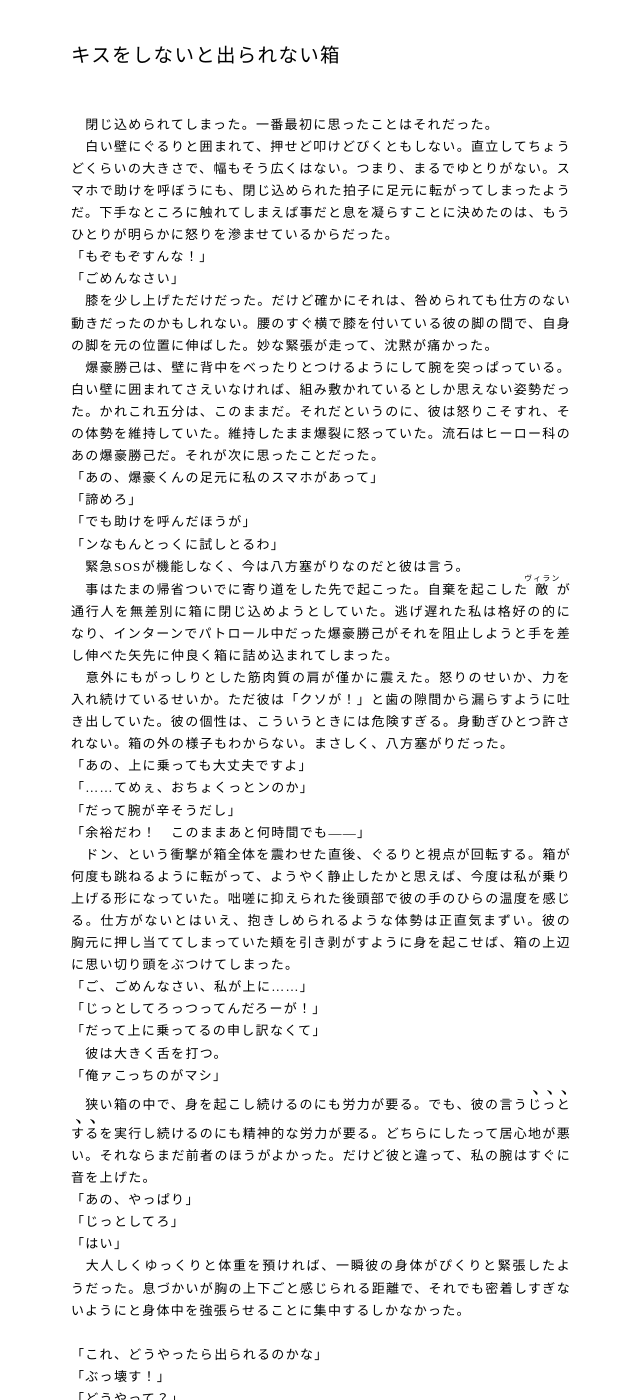
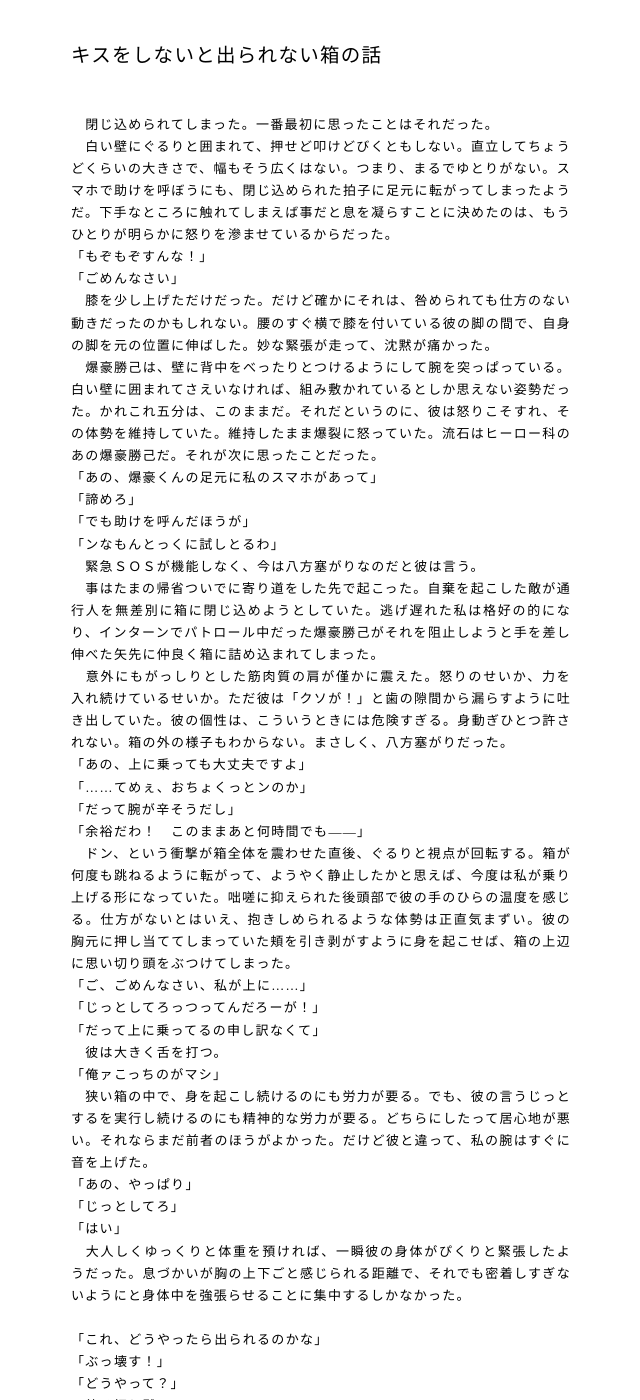
Before and after one commit to bisqhq/bisqhq.github.io, a Jekyll site: the page novel/novel37.html, which Jekyll copies as it is, in a window 1280 px wide and 1400 px high. Shown: the whole window, without its empty margins (319-959 px from the left). Built offline with Jekyll 4.4.1, drawn with Linux system fonts in a browser that asks for light colours; some web fonts are replaced; some of the changed text lies outside the part shown.

Commit message:
Update novel37.html

```diff
--- a/novel/novel37.html
+++ b/novel/novel37.html
@@ -2,7 +2,7 @@
 <html lang="ja">
 <head>
     <meta charset="UTF-8">
-    <title>キスをしないと出られない箱</title>
+    <title>キスをしないと出られない箱の話</title>
     <meta name="robots" content="noindex,nofollow">
     <meta name="viewport" content="width=device-width, initial-scale=1.0">
     <!-- ★ 1つ上の階層にある style.css を読み込むため ../ をつける -->
@@ -11,7 +11,7 @@
 <body>
 
 <article>
-<h2>キスをしないと出られない箱</h2>
+<h2>キスをしないと出られない箱の話</h2>
 
 <p><div id="novelContent" class="novel-text">
 　閉じ込められてしまった。一番最初に思ったことはそれだった。
@@ -24,20 +24,20 @@
 「諦めろ」
 「でも助けを呼んだほうが」
 「ンなもんとっくに試しとるわ」
-　緊急SOSが機能しなく、今は八方塞がりなのだと彼は言う。
-　事はたまの帰省ついでに寄り道をした先で起こった。自棄を起こした<ruby><rb>敵</rb><rp>（</rp><rt>ヴィラン</rt><rp>）</rp></ruby>が通行人を無差別に箱に閉じ込めようとしていた。逃げ遅れた私は格好の的になり、インターンでパトロール中だった爆豪勝己がそれを阻止しようと手を差し伸べた矢先に仲良く箱に詰め込まれてしまった。
+　緊急ＳＯＳが機能しなく、今は八方塞がりなのだと彼は言う。
+　事はたまの帰省ついでに寄り道をした先で起こった。自棄を起こした敵が通行人を無差別に箱に閉じ込めようとしていた。逃げ遅れた私は格好の的になり、インターンでパトロール中だった爆豪勝己がそれを阻止しようと手を差し伸べた矢先に仲良く箱に詰め込まれてしまった。
 　意外にもがっしりとした筋肉質の肩が僅かに震えた。怒りのせいか、力を入れ続けているせいか。ただ彼は「クソが！」と歯の隙間から漏らすように吐き出していた。彼の個性は、こういうときには危険すぎる。身動ぎひとつ許されない。箱の外の様子もわからない。まさしく、八方塞がりだった。
 「あの、上に乗っても大丈夫ですよ」
 「……てめぇ、おちょくっとンのか」
 「だって腕が辛そうだし」
-「余裕だわ！　このままあと何時間でも――」
+「余裕だわ！　このままあと何時間でも——」
 　ドン、という衝撃が箱全体を震わせた直後、ぐるりと視点が回転する。箱が何度も跳ねるように転がって、ようやく静止したかと思えば、今度は私が乗り上げる形になっていた。咄嗟に抑えられた後頭部で彼の手のひらの温度を感じる。仕方がないとはいえ、抱きしめられるような体勢は正直気まずい。彼の胸元に押し当ててしまっていた頬を引き剥がすように身を起こせば、箱の上辺に思い切り頭をぶつけてしまった。
 「ご、ごめんなさい、私が上に……」
 「じっとしてろっつってんだろーが！」
 「だって上に乗ってるの申し訳なくて」
 　彼は大きく舌を打つ。
 「俺ァこっちのがマシ」
-　狭い箱の中で、身を起こし続けるのにも労力が要る。でも、彼の言う<span class="kenten">じっとする</span>を実行し続けるのにも精神的な労力が要る。どちらにしたって居心地が悪い。それならまだ前者のほうがよかった。だけど彼と違って、私の腕はすぐに音を上げた。
+　狭い箱の中で、身を起こし続けるのにも労力が要る。でも、彼の言うじっとするを実行し続けるのにも精神的な労力が要る。どちらにしたって居心地が悪い。それならまだ前者のほうがよかった。だけど彼と違って、私の腕はすぐに音を上げた。
 「あの、やっぱり」
 「じっとしてろ」
 「はい」
@@ -52,7 +52,7 @@
 「かいほうじょうけん、こうしんぶのせっしょく」
 「……は？」
 「解放条件……口唇部の、接触！」
-「てめぇ、何言って――」
+「てめぇ、何言って——」
 　勢いよく起きあがるのと同時にまたも後頭部を激しく打ったが、そんなことに構ってはいられなかった。箱の隅に、確かに小さく書かれている文字。解放条件、口唇部の接触。何度読み直しても、唇同士で接触しろという意味以外には見えなかった。彼のスマホを奪うように借りてカメラで撮ったあと、眼前に差し出せば彼は目を丸くした。
 「解放条件、口唇部の……」
 　最後まで言わず、彼はうんざりとした顔で私を睨め付ける。
@@ -79,11 +79,12 @@
 「ええ？」
 　目が慣れて周囲を見渡せば、人通りのない路地裏だった。ぱたりと倒れた白い壁面が、さらさらと崩れて風に運ばれていく。彼はさっさと立ち上がり、不気味に拳を鳴らしている。
 「あと、忘れろ」
-　こちらを見もせず、彼はのたまった。呆気ない終わりに、疲れがどっと押し寄せてくる。
+　こちらを見もせず、彼はのたまった。
 「他言すんな、ただの事故、ノーカン、終了！」
 「忘れるのは、無理、かも」
 　その言葉が届いたかどうかまでは確かめようがない。爆発音を轟かせて振り返らずに立ち去った彼の背中を、つい見えなくなるまで追ってしまった。
-　事務的に告げられた言葉の端々に滲むのが怒りでないことがわかってしまうのは、身体を預けすぎた所為かもしれない。つい放念しがちな彼の怒り以外の感情を拾って、持て余すくらいには。
+　呆気ない終わりに、疲れがどっと押し寄せてくる。
+　事務的に告げられた言葉の端々に滲むのが怒りでないことがわかってしまったのは、身体を預けすぎた所為かもしれない。つい放念しがちな彼の怒り以外の感情を拾って、持て余すくらいには。
 </p>
 </article>
 </div>
```
